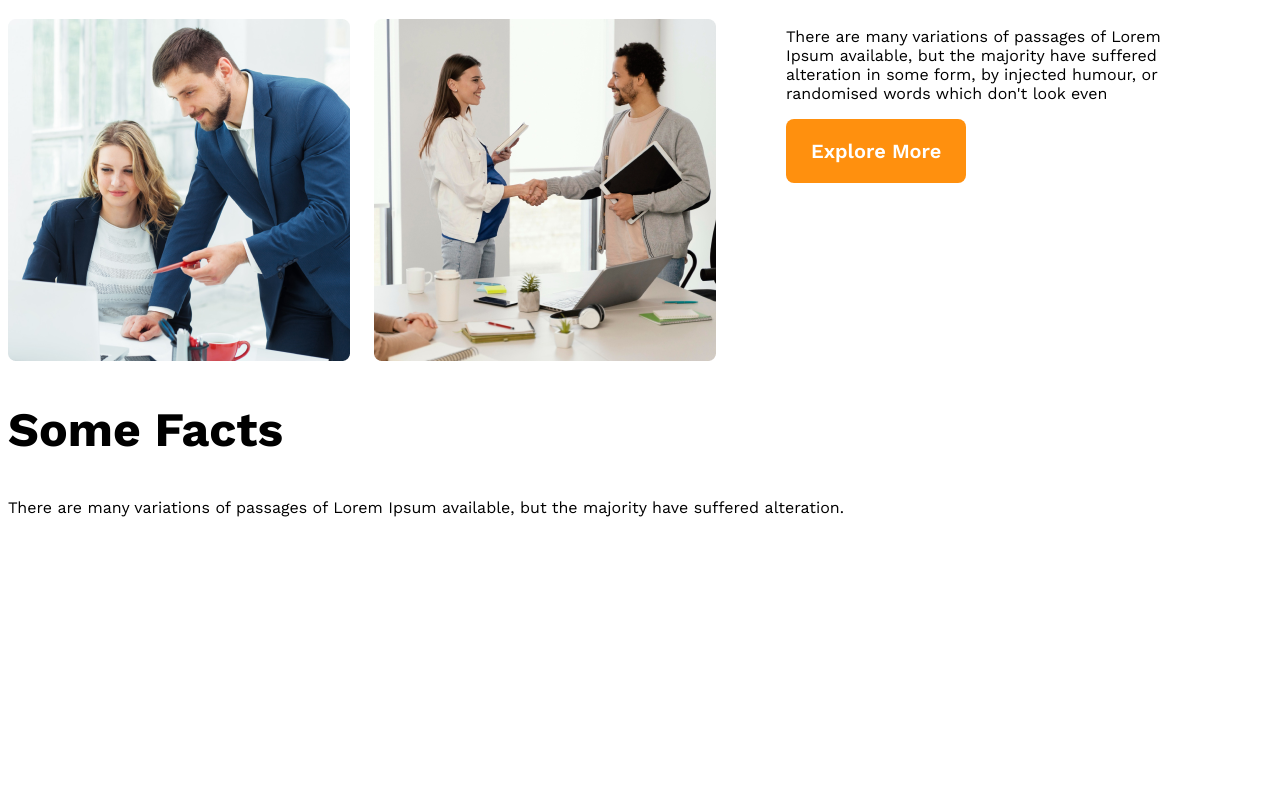
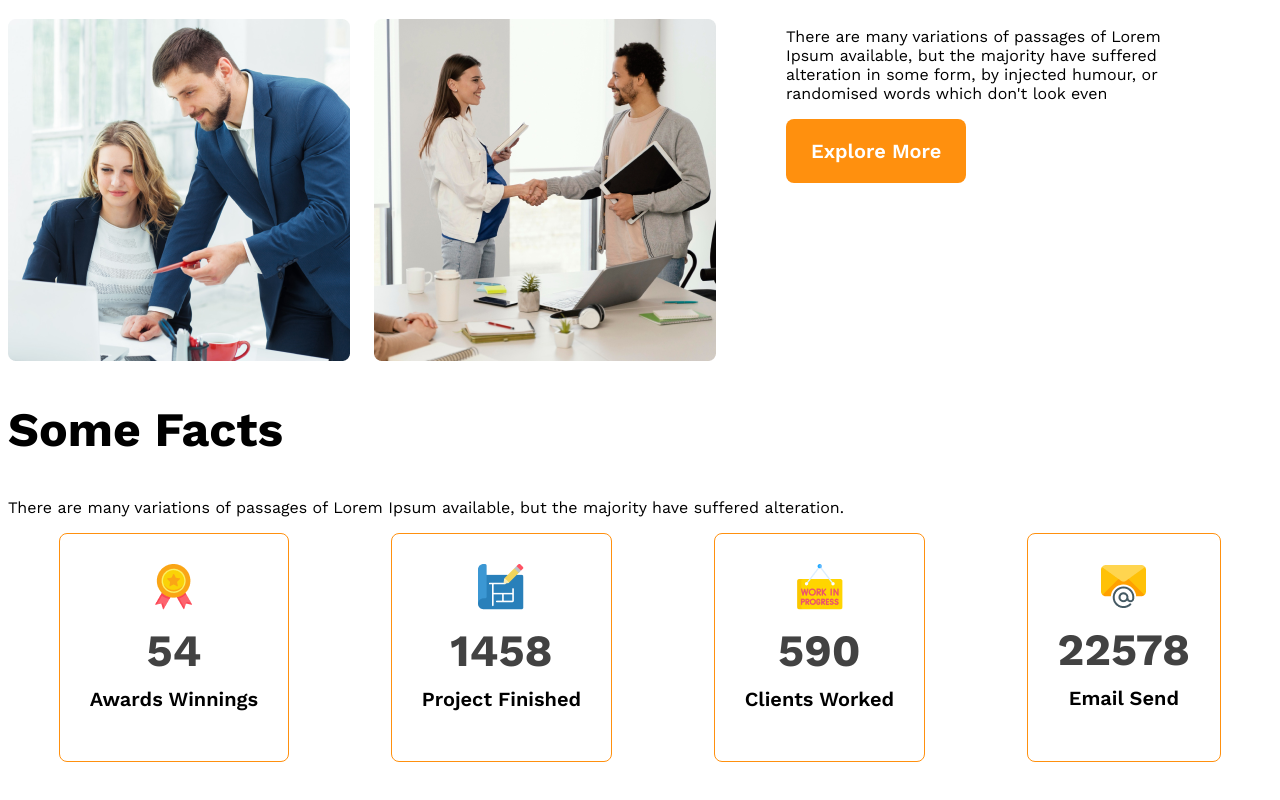
Before and after one commit to Taslima-israt/g3-architects-website, a plain HTML site: page index.html in a window 1280 px wide. Shown: the part 1439-2239 px from the top of the page. Before the commit the page ends 2026 px from the top, so only its background shows below. Drawn offline with nearby package versions, Linux system fonts and the light colour scheme.

Commit message:
added facts section

```diff
--- a/index.html
+++ b/index.html
@@ -50,6 +50,29 @@
     <section class="facts">
       <h2 class="section-title">Some Facts</h2>
       <p class="text-gray">There are many variations of passages of Lorem Ipsum available, but the majority have suffered alteration.</p>
+      <div class="facts-card-container">
+        <div class="card">
+          <img src="images/icons/ribon.png" alt="">
+          <h2 class="card-stats">54</h2>
+          <p class="card-title  text-gray">Awards Winnings</p>
+        </div>
+        <div class="card">
+          <img src="images/icons/projects.png" alt="">
+          <h2 class="card-stats">1458</h2>
+          <p class="card-title  text-gray ">Project Finished</p>
+        </div>
+        <div class="card">
+          <img src="images/icons/customers.png" alt="">
+          <h2 class="card-stats">590</h2>
+          <p class="card-title text-gray ">Clients Worked</p>
+        </div>
+        <div class="card">
+          <img src="images/icons/email.png" alt="">
+          <h2 class="card-stats">22578</h2>
+          <p class="card-title  text-gray ">Email Send</p>
+        </div>
+      </div>
+
     </section>
   </main>
   <footer>
--- a/styles/architect.css
+++ b/styles/architect.css
@@ -10,7 +10,7 @@
     border-radius: 8px;
     background: #FF900E;
     padding: 20px 25px;
-    color:#FFF ;
+    color: #FFF;
     font-size: 1.25rem;
     font-weight: 600;
     cursor: pointer;
@@ -63,68 +63,108 @@ nav li a {
     color: #131313;
 }
 
-. text-gray{
+. text-gray {
     color: #727272;
 
 }
-.banner img{
+
+.banner img {
     width: 100%;
     margin-top: 20px;
 }
 
-main{
+main {
     margin: 70px auto;
-    max-width:1440px;
+    max-width: 1440px;
 }
-.teams-container{
+
+.teams-container {
     display: flex;
     align-items: center;
 }
-.teams-img-container{
+
+.teams-img-container {
     display: grid;
-    grid-template-columns: repeat(2,1fr);
+    grid-template-columns: repeat(2, 1fr);
     gap: 1.5rem;
 }
-.teams-content{
+
+.teams-content {
     padding-right: 70px;
     padding-left: 70px;
 }
-.teams-title{
+
+.teams-title {
     font-size: 45px;
 }
-.teams-title .quick-list{
-    color:#727272 ;
+
+.teams-title .quick-list {
+    color: #727272;
     font-weight: 500;
 
 }
-.teams-title .text-features{
-    color:#FF900E ;
+
+.teams-title .text-features {
+    color: #FF900E;
     font-weight: 700;
+}
+
+.facts-card-container .card {
+
+    border-radius: 8px;
+    border: 1px solid #FF900E;
+    text-align: center;
+    padding: 30px;
+
+}
+
+.facts-card-container {
+    display: flex;
+    justify-content: space-around;
+}
+.facts-card-container .card-title{
+    font-weight: 600;
+    font-size: 1.25rem;
+    margin-top: 5px;
+}
+.facts-card-container .card-stats{
+    color: #424242;
+    font-size: 2.8rem;
+    margin-top: 10px;
+    margin-bottom: 10px;
 }
 /*responsive media queries*/
 /*mobile devices*/
-@media screen and (max-width:576px){
-    header{
+@media screen and (max-width:576px) {
+    header {
         padding: 20px;
     }
-    nav , .teams-container {
+
+    nav,
+    .teams-container {
         flex-direction: column;
     }
-    .teams-img-container{
+
+    .teams-img-container {
         grid-template-columns: 1fr;
     }
-    .teams-content{
+
+    .teams-content {
         padding-left: 20px;
         padding-right: 20px;
 
     }
+
     /*tablet or medium devices*/
- @media screen and (min-width:576px) and (max-width: 960px){
-     nav , .teams-container{
+    @media screen and (min-width:576px) and (max-width: 960px) {
+
+        nav,
+        .teams-container {
             flex-direction: column;
 
         }
-     header{
+
+        header {
             padding: 50px;
         }
 
```
Lines whose indentation alone changed are shown as unchanged.
